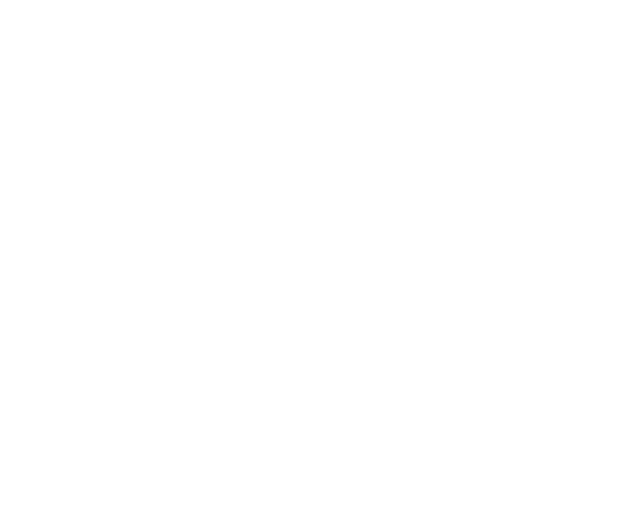
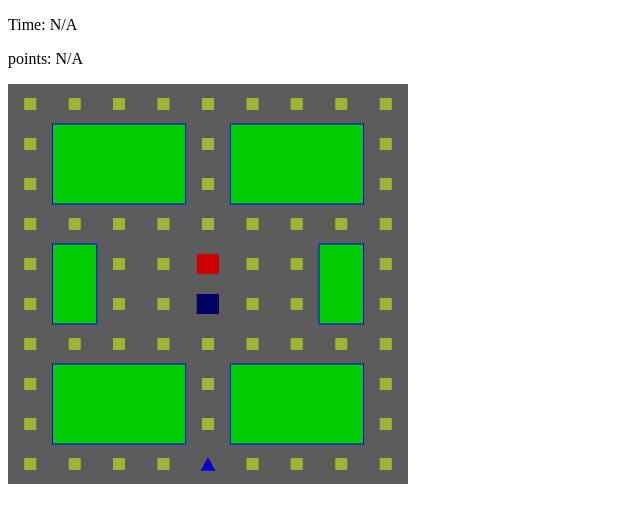
Before and after one commit to IlliaNasiri/WebGL-Pacman, a plain HTML site: page index.html in a window 1280 px wide. Shown: the whole page, without its empty margins (0-640 px from the left). Drawn offline with Linux system fonts and the light colour scheme.

Commit message:
Added a renderer that draws the game (needs refactoring)

```diff
--- a/Pacman.js
+++ b/Pacman.js
@@ -1,6 +1,8 @@
 "use strict"
+import {Renderer} from "./Renderer.js"
+
+//TODO: MOVE POSITION HELPER TO A SEPARATE FILE
 class PositionHelper {
-    //TODO: CHECK COMPATIBILITY WITH OTHER BROWSERS FOR STATIC KEYWORD
     static positionEqual(pos1, pos2) {
         return pos1[0] == pos2[0] && pos1[1] == pos2[1];
     }
@@ -22,10 +24,10 @@ class PositionHelper {
 
 }
 
-
-//TODO: game class-> add return statements when game is over to some functions that can be potentially called after game is over e.g handleMoveEvent()
 class Game {
     constructor(pacman, ghosts, walls, dots, logical_width, logical_height) {
+        this._gamePaused = true;
+        this._gameLoopInterval = null;
         this._logical_width = logical_width;
         this._logical_height = logical_height;
         this._score = 0;
@@ -34,10 +36,12 @@ class Game {
         this._walls = walls;
         this._countdown = 60;
         this._isGameOver = false;
+        this.render = null;
         if (dots == null)
             this._dots = this.#generateDotPositions();
         else
             this.dots = dots;
+
     }
 
     get pacman() {return this._pacman;}
@@ -56,6 +60,42 @@ class Game {
     set countdown(t) {this._countdown = t;}
     get countdown() {return this._countdown;}
     get score() {return this._score;}
+    get gamePaused() {return this._gamePaused}
+
+    startGame() {
+        this._gamePaused = false;
+        // TODO: MAKE RATE A CLASS VARIABLE
+        let rate = 500;
+        this._gameLoopInterval = setInterval(() => {
+            console.log("Pacman: ", this._pacman.position);
+
+            this._pacman.move();
+            for(let ghost of this._ghosts) {
+                ghost.move();
+                console.log("ghost:", ghost.ghostType, " ", ghost.position);
+            }
+
+            console.log(this._score)
+            console.log("\n")
+            if(this._countdown == 0)
+                this.#endGame();
+            if(this._isGameOver) {
+                console.log("GAME OVER!")
+                clearInterval(this._gameLoopInterval)
+            }
+            //TODO: CHANGE THE USED FUNCTION
+            this.renderer.renderDots();
+            this.renderer.renderGameEntities();
+            this.renderer.renderWalls();
+            document.getElementById("time").innerText = "Time: " + Math.floor(this.countdown);
+            document.getElementById("points").innerText = "Points: " + this.score;
+            this.countdown -= (rate/1000);
+        }, rate)
+    }
+    pauseGame() {
+        this._gamePaused = true;
+        clearInterval(this._gameLoopInterval);
+    }
 
     isPositionLegal(pos) {
         //TODO: WRITE A CLASS FOR THE EXCEPTION
@@ -76,15 +116,12 @@ class Game {
     handleMoveEvent() {
         if (this.isGameOver) return;
         this.checkPacmanCaught();
-        //TODO: SEE IF THIS FUNCTION NEEDS NOT TO BE EXECUTED IF THE FIRST ONE IS EXECUTED
         this.checkPacmanOnDot();
     }
 
     #handleDotEatenEvent() {
-
         // adjust score, remove the dots from dot array
         let dotIndex = this._dots.findIndex( dot => { return PositionHelper.positionEqual(this._pacman.position, dot) } )
-        console.log(dotIndex)
         this._dots.splice(dotIndex, 1);
         this._score += 100;
         // check if dots array is empty, if yes: score += countdown * 100; END GAME;
@@ -95,7 +132,6 @@ class Game {
     }
 
     #handlePacmanCaughtEvent() {
-        console.log("PACMAN CAUGHT EVENT")
         this._score -= 500;
         if (this._score <= 0)
             this.#endGame();
@@ -137,7 +173,6 @@ class Game {
         return (pos[0] < 0 || pos[0] >= this.logical_width) || (pos[1] < 0 || pos[1] >= this.logical_height);
     }
     #endGame() {
-        console.log("END GAME SET TRUE")
         this._isGameOver = true
     }
 }
@@ -147,14 +182,29 @@ class WallEntity {
         this.positions = positions;
         this.renderCoordinates = renderCoordinates;
     }
+
+    getLeftBottomCorner() {
+        return this.positions.sort( (a,b) => { return a[0] - b[0] || a[1] - b[1] } )[0]
+    }
+
+    getLeftTopCorner() {
+        return this.positions.sort( (a,b) => { return a[0] - b[0] ||  b[1] - a[1]} )[0]
+    }
+
+    getRightBottomCorner() {
+        return this.positions.sort( (a,b) => { return b[0] - a[0] || a[1] - b[1] } )[0]
+    }
+
+    getRightTopCorner() {
+        return this.positions.sort( (a,b) => { return b[0] - a[0] || b[1] - a[1] } )[0]
+    }
 }
 
 class GameEntity {
-    constructor(x0, y0, renderCoordinates, entityType) {
+    constructor(x0, y0, entityType) {
         this._position = [x0, y0];
         this._initialX = x0;
         this._initialY = y0;
-        this._renderCoordinates = renderCoordinates;
         this._directions = [ [0, 1], [0, -1], [1, 0], [-1, 0] ]
         this._gameInstance = null;
         this._moveDirection = null;
@@ -210,8 +260,8 @@ class GameEntity {
 
 class PacmanEntity extends GameEntity{
 
-    constructor(x0, y0, renderCoordinates) {
-        super(x0, y0, renderCoordinates, "pacman")
+    constructor(x0, y0) {
+        super(x0, y0, "pacman")
     }
     getMoveAction() {
         this.checkGameInstance();
@@ -221,8 +271,8 @@ class PacmanEntity extends GameEntity{
 
 class GhostEntity extends GameEntity{
 
-    constructor(x0, y0, renderCoordinates, ghostType) {
-        super(x0, y0, renderCoordinates, "ghost");
+    constructor(x0, y0, ghostType) {
+        super(x0, y0, "ghost");
         if (ghostType != "minimax" && ghostType != "greedy" && ghostType != "random") throw "Invalid ghost type!";
         this.ghostType = ghostType;
 
@@ -295,40 +345,31 @@ const walls = [
 
 function main() {
 
-    let ghosts = [new GhostEntity(8, 9,[], "greedy"), new GhostEntity(7,9, [], "random")];
-    let pacman = new PacmanEntity(0,0, []);
+    let ghosts = [new GhostEntity(4, 4, "random"), new GhostEntity(4,5, "random")];
+    let pacman = new PacmanEntity(4,0, []);
+    // let game = new Game(pacman, ghosts, walls, [[0,1]], 9, 10);
     let game = new Game(pacman, ghosts, walls, null, 9, 10);
-    // let game = new Game(pacman, ghosts, walls, [[0,1]], 9, 10);
+
+    // let renderer = new Renderer(game, "canvas")
     pacman.gameInstance = game;
     ghosts[0].gameInstance = game;
     ghosts[1].gameInstance = game;
+    setUpDirectionKeyEventListener(pacman, game)
 
+    let renderer = new Renderer(game, "canvas");
+    //TODO: MAKE A RENDERER SETTER, OR SEPERATE ALL OF THIS LOGIC INTO A SEPERATE CLASS
+    game.renderer =renderer;
+        renderer.renderDots();
+    renderer.renderGameEntities();
+    renderer.renderWalls()
 
-
-    setUpDirectionKeyEventListener(pacman)
-    // setInterval(() => {pacman.move(); console.log(pacman.position)}, 500)
-    let myInterval = setInterval(() => {
-        console.log("Pacman: ", pacman.position);
-        pacman.move();
-        for(let ghost of ghosts) {
-            ghost.move();
-            console.log("ghost:", ghost.ghostType, " ", ghost.position);
-        }
-        console.log(game.score)
-        console.log("\n")
-
-        if(game.isGameOver) {
-            console.log("GAME OVER!")
-            clearInterval(myInterval)
-        }
-
-    }, 500)
 }
 
-function setUpDirectionKeyEventListener(pacman) {
+function setUpDirectionKeyEventListener(pacman,game) {
+    let activeKey = {};
     document.addEventListener("keydown", (event) => {
+        activeKey[event.code] = true;
         switch (event.code) {
-
             case "KeyW":
                 pacman.moveDirection = [0,1];
                 break;
@@ -336,16 +377,28 @@ function setUpDirectionKeyEventListener(pacman) {
                 pacman.moveDirection = [1, 0];
                 break;
             case "KeyS":
-                pacman.moveDirection = [0, -1];
+                if(game.gamePaused)
+                    game.startGame();
+                else
+                    pacman.moveDirection = [0, -1];
                 break;
             case "KeyA":
                 pacman.moveDirection = [-1, 0];
                 break;
+            case "KeyP":
+                game.pauseGame();
+                break;
+            case "KeyR":
+                game.startGame();
+                break;
         }
+    })
+
+    document.addEventListener("keyup", (event) => {
+        activeKey[event.code] = false;
     })
 }
 
 main();
-
 // For testing purposes, export needed classes and functions
 export {PositionHelper}
--- /dev/null
+++ b/Renderer.js
@@ -0,0 +1,236 @@
+
+
+export class Renderer {
+    constructor(gameObject, canvasTagId) {
+        this._gameObject = gameObject;
+        this._logicalSegmentWidth = 2 / (gameObject.logical_width);
+        this._logicalSegmentHeight = 2 / (gameObject.logical_height);
+        this._canvasTagId = canvasTagId;
+        let init = this.#init(); // sets up this._gl, and this._canvas
+        this._canvas = init.canvas;
+        this._gl = init.gl;
+        this.setUpShaders()
+    }
+
+    get gameObject() {return this._gameObject;}
+    set gameObject(gameObject) {this._gameObject = gameObject;}
+    get canvasTagId() {return this._canvasTagId;}
+    set canvasTagId(value) {this._canvasTagId = value;}
+
+    renderWalls() {
+        for(let i = 0; i < this.gameObject.walls.length; i++) {
+            this.#renderWall(this.gameObject.walls[i]);
+        }
+    }
+    renderDots() {
+        let gl = this._gl;
+        let dotsBuffer = gl.createBuffer();
+        gl.bindBuffer(gl.ARRAY_BUFFER, dotsBuffer);
+        gl.bufferData(gl.ARRAY_BUFFER, new Float32Array(this.#getDotsClipCoordinates()), gl.STATIC_DRAW);
+        let loc = gl.getAttribLocation(this._program, "vPositions");
+        gl.vertexAttribPointer(loc, 2, gl.FLOAT, gl.FALSE, 2 * Float32Array.BYTES_PER_ELEMENT, 0);
+        gl.enableVertexAttribArray(loc)
+        let colorLoc = gl.getUniformLocation(this._program, "renderColor")
+        gl.uniform4f(colorLoc, 0.626, 0.710, 0.206, 1.0)
+        gl.clear(gl.COLOR_BUFFER_BIT);
+        gl.drawArrays(gl.POINTS, 0, this.gameObject.dots.length );
+
+    }
+    renderGameEntities(){
+        this.#renderPacman();
+
+        let colors = [ [0.0, 0.0, 0.4, 1.0], [0.8, 0.0, 0.0, 1.0] ]
+        for (let i = 0; i < 2; i++) {
+            let ghost = this._gameObject.ghosts[i];
+            let color = colors[i]
+            this.#renderGhost(ghost, color);
+        }
+
+    }
+
+    #renderGhost(ghost, color) {
+        let gl = this._gl;
+        let ghostsBuffer = gl.createBuffer();
+        gl.bindBuffer(gl.ARRAY_BUFFER, ghostsBuffer);
+        gl.bufferData(gl.ARRAY_BUFFER, new Float32Array(this.#getGhostClipCoordinates(ghost)), gl.STATIC_DRAW);
+        let loc = gl.getAttribLocation(this._program, "vPositions");
+        gl.vertexAttribPointer(loc, 2, gl.FLOAT, gl.FALSE, 2 * Float32Array.BYTES_PER_ELEMENT, 0);
+        let colorLoc = gl.getUniformLocation(this._program, "renderColor")
+        gl.uniform4f(colorLoc, color[0], color[1], color[2], color[3]);
+        gl.drawArrays(gl.TRIANGLE_FAN, 0, 4);
+    }
+    #renderPacman() {
+        let gl = this._gl;
+        let pacmanBuffer = gl.createBuffer();
+        gl.bindBuffer(gl.ARRAY_BUFFER, pacmanBuffer);
+        gl.bufferData(gl.ARRAY_BUFFER, new Float32Array(this.#getPacmanClipCoordinates()), gl.STATIC_DRAW);
+        let loc = gl.getAttribLocation(this._program, "vPositions");
+        gl.vertexAttribPointer(loc, 2, gl.FLOAT, gl.FALSE, 2 * Float32Array.BYTES_PER_ELEMENT, 0);
+        gl.enableVertexAttribArray(loc)
+        let colorLoc = gl.getUniformLocation(this._program, "renderColor")
+        gl.uniform4f(colorLoc, 0.0, 0.0, 0.8, 1.0)
+        gl.drawArrays(gl.TRIANGLES, 0, 3);
+    }
+    #renderWall(wallEntity) {
+        let gl = this._gl;
+        let wallBuffer = gl.createBuffer();
+        gl.bindBuffer(gl.ARRAY_BUFFER, wallBuffer);
+        gl.bufferData(gl.ARRAY_BUFFER, new Float32Array(this.#getWallClipCoordinates(wallEntity)), gl.STATIC_DRAW);
+        let loc = gl.getAttribLocation(this._program, "vPositions");
+        gl.vertexAttribPointer(loc, 2, gl.FLOAT, gl.FALSE, 2 * Float32Array.BYTES_PER_ELEMENT, 0);
+        let colorLoc = gl.getUniformLocation(this._program, "renderColor")
+        gl.uniform4f(colorLoc, 0.0, 0.8 , 0.0, 1.0);
+        gl.drawArrays(gl.TRIANGLE_FAN, 0, 4);
+
+        gl.uniform4f(colorLoc, 0.0, 0.0, 1.0, 1.0);
+
+        gl.drawArrays(gl.LINE_LOOP, 0, 4);
+    }
+
+
+    #init() {
+        let canvas = document.getElementById(this._canvasTagId);
+        let result = {}
+        if (canvas == null)
+            throw "Error at Renderer.init(): canvas with id " + this._canvasTagId + " doesn't exist";
+        else
+            result["canvas"] = canvas;
+
+        let gl = canvas.getContext("webgl2");
+        if(gl == null)
+            throw "Error at Renderer.init(): Your browser doesn't support WebGL2";
+        else
+            result["gl"] = gl;
+
+        const pixelRatio = window.devicePixelRatio || 1;
+        canvas.width = pixelRatio * canvas.clientWidth;
+        canvas.height = pixelRatio * canvas.clientHeight;
+        gl.viewport(0, 0, canvas.width, canvas.height);
+        gl.clearColor(0.361, 0.361, 0.361, 1.0);
+        gl.clear(gl.COLOR_BUFFER_BIT);
+        return result;
+    }
+    setUpShaders() {
+        let gl = this._gl;
+        let vertexShaderText = document.getElementById("vertex-shader").innerText;
+        let fragmentShaderText = document.getElementById("fragment-shader").innerText;
+        let vertexShader = gl.createShader(gl.VERTEX_SHADER);
+        gl.shaderSource(vertexShader, vertexShaderText);
+        gl.compileShader(vertexShader)
+        if(!gl.getShaderParameter(vertexShader, gl.COMPILE_STATUS)) {
+            console.log(gl.getShaderInfoLog(vertexShader));
+            gl.deleteShader(vertexShader);
+        } else {
+            console.log("Vertex Shader Has been compiled successfully! ")
+        }
+
+        let fragmentShader = gl.createShader(gl.FRAGMENT_SHADER);
+        gl.shaderSource(fragmentShader, fragmentShaderText);
+        gl.compileShader(fragmentShader);
+
+        if(!gl.getShaderParameter(fragmentShader, gl.COMPILE_STATUS)) {
+            console.log(gl.getShaderInfoLog(fragmentShader));
+            gl.deleteShader(fragmentShader)
+        } else {
+            console.log("Fragment Shader Has been Compiled!")
+        }
+        this._vertexShader = vertexShader;
+        this._fragmentShader = fragmentShader;
+
+        let program = gl.createProgram();
+        gl.attachShader(program, vertexShader);
+        gl.attachShader(program, fragmentShader);
+        gl.linkProgram(program);
+
+        if(!gl.getProgramParameter(program, gl.LINK_STATUS)) {
+            console.log(gl.getProgramInfoLog(program));
+        } else {
+            console.log("Program linked successfully!")
+        }
+
+        gl.validateProgram(program);
+        if(!gl.getProgramParameter(program, gl.VALIDATE_STATUS)) {
+            console.log("JKDNKJSNGKJNSDFKJ;GNKJS;DFNGKJ;SFNGKJSDNFGKJNDSFKJGNKDJFGKJDSFNGK;JDFNGKJ;DNFGKJ;N");
+        }
+        gl.useProgram(program)
+        //TODO: MOVE TO CONSTRUCTOR
+        this._program = program;
+        //TODO: RETURN PROGRAM
+    }
+    #getDotsClipCoordinates() {
+        let dots = this._gameObject.dots;
+        let dotClipCoordinates = [];
+
+        dots.forEach( dot => {
+            // x component
+            dotClipCoordinates.push(this._logicalSegmentWidth * (dot[0] + 0.5) - 1);
+            dotClipCoordinates.push(this._logicalSegmentHeight * (dot[1]  + 0.5) - 1);
+        } )
+        return dotClipCoordinates;
+    }
+    #getPacmanClipCoordinates() {
+        let pacmanRenderCoords = [];
+        let pacmanPos = this.gameObject.pacman.position;
+        // top vertex
+        pacmanRenderCoords.push(this._logicalSegmentWidth * (1/2 + pacmanPos[0]) - 1);
+        pacmanRenderCoords.push(this._logicalSegmentHeight * (2/3 + pacmanPos[1]) -1);
+
+        // left vertex
+        pacmanRenderCoords.push(this._logicalSegmentWidth * (1/3 + pacmanPos[0]) - 1);
+        pacmanRenderCoords.push(this._logicalSegmentHeight * (1/3 + pacmanPos[1]) - 1);
+
+        // right vertex
+        pacmanRenderCoords.push(this._logicalSegmentWidth * (2/3 + pacmanPos[0]) - 1);
+        pacmanRenderCoords.push(this._logicalSegmentHeight * (1/3 + pacmanPos[1]) -1);
+
+        return pacmanRenderCoords;
+    }
+    #getGhostClipCoordinates(ghost) {
+        let ghostRenderCoords = [];
+        let ghostPos = ghost.position;
+        // bottom right
+        ghostRenderCoords.push( this._logicalSegmentWidth * (3/4 + ghostPos[0]) - 1 );
+        ghostRenderCoords.push( this._logicalSegmentHeight * (1/4 + ghostPos[1]) - 1);
+        // bottom left
+        ghostRenderCoords.push( this._logicalSegmentWidth * (1/4 + ghostPos[0]) - 1 );
+        ghostRenderCoords.push( this._logicalSegmentHeight * (1/4 + ghostPos[1]) - 1);
+
+        // top left
+        ghostRenderCoords.push( this._logicalSegmentWidth * (1/4 + ghostPos[0]) - 1 );
+        ghostRenderCoords.push( this._logicalSegmentHeight * (3/4 + ghostPos[1]) - 1);
+        // top right
+        ghostRenderCoords.push( this._logicalSegmentWidth * (3/4 + ghostPos[0]) - 1 );
+        ghostRenderCoords.push( this._logicalSegmentHeight * (3/4 + ghostPos[1]) - 1);
+
+        return ghostRenderCoords;
+    }
+
+    #getWallClipCoordinates(wallEntity) {
+        let wallClipCoordinates = []
+        let leftTopPos = wallEntity.getLeftTopCorner();
+        let leftBottomPos = wallEntity.getLeftBottomCorner();
+        let rightBottomPos = wallEntity.getRightBottomCorner();
+        let rightTopPos = wallEntity.getRightTopCorner();
+
+        // left top
+        wallClipCoordinates.push(this._logicalSegmentWidth * leftTopPos[0] - 1);
+        wallClipCoordinates.push(this._logicalSegmentHeight * (leftTopPos[1] + 1) - 1);
+
+        // left bottom:
+        wallClipCoordinates.push(this._logicalSegmentWidth * leftBottomPos[0] - 1);
+        wallClipCoordinates.push(this._logicalSegmentHeight * (leftBottomPos[1]) - 1);
+
+        // right bottom:
+        wallClipCoordinates.push(this._logicalSegmentWidth * (rightBottomPos[0] + 1) - 1);
+        wallClipCoordinates.push(this._logicalSegmentHeight * (rightBottomPos[1]) - 1);
+
+        // right top:
+        wallClipCoordinates.push(this._logicalSegmentWidth * (rightTopPos[0] + 1) - 1);
+        wallClipCoordinates.push(this._logicalSegmentHeight * (rightTopPos[1] + 1) - 1);
+
+        return wallClipCoordinates;
+    }
+
+
+
+}
--- a/index.html
+++ b/index.html
@@ -5,8 +5,30 @@
     <title>Title</title>
 
     <script src="Pacman.js" type="module"></script>
+    <script id="vertex-shader" type="x-shader/x-vertex">
+        uniform vec4 renderColor;
+        attribute vec2 vPositions;
+        void main() {
+            gl_Position = vec4(vPositions, 0.0, 1.0);
+            gl_PointSize = 12.0;
+        }
+    </script>
+
+    <script id="fragment-shader" type="x-shader/x-vertex">
+        precision mediump float;
+        uniform vec4 renderColor;
+        void main(){
+            gl_FragColor = renderColor;
+        }
+    </script>
+
+    <link rel="stylesheet" type="text/css" href="styles.css">
 </head>
 <body>
+        <p id="time">Time: N/A</p>
+        <p id="points"> points: N/A</p>
+        <canvas id="canvas" width="400px" height="400px" ></canvas>
+
 
 </body>
 </html>
--- /dev/null
+++ b/styles.css
@@ -0,0 +1 @@
+#canvas {}
```
